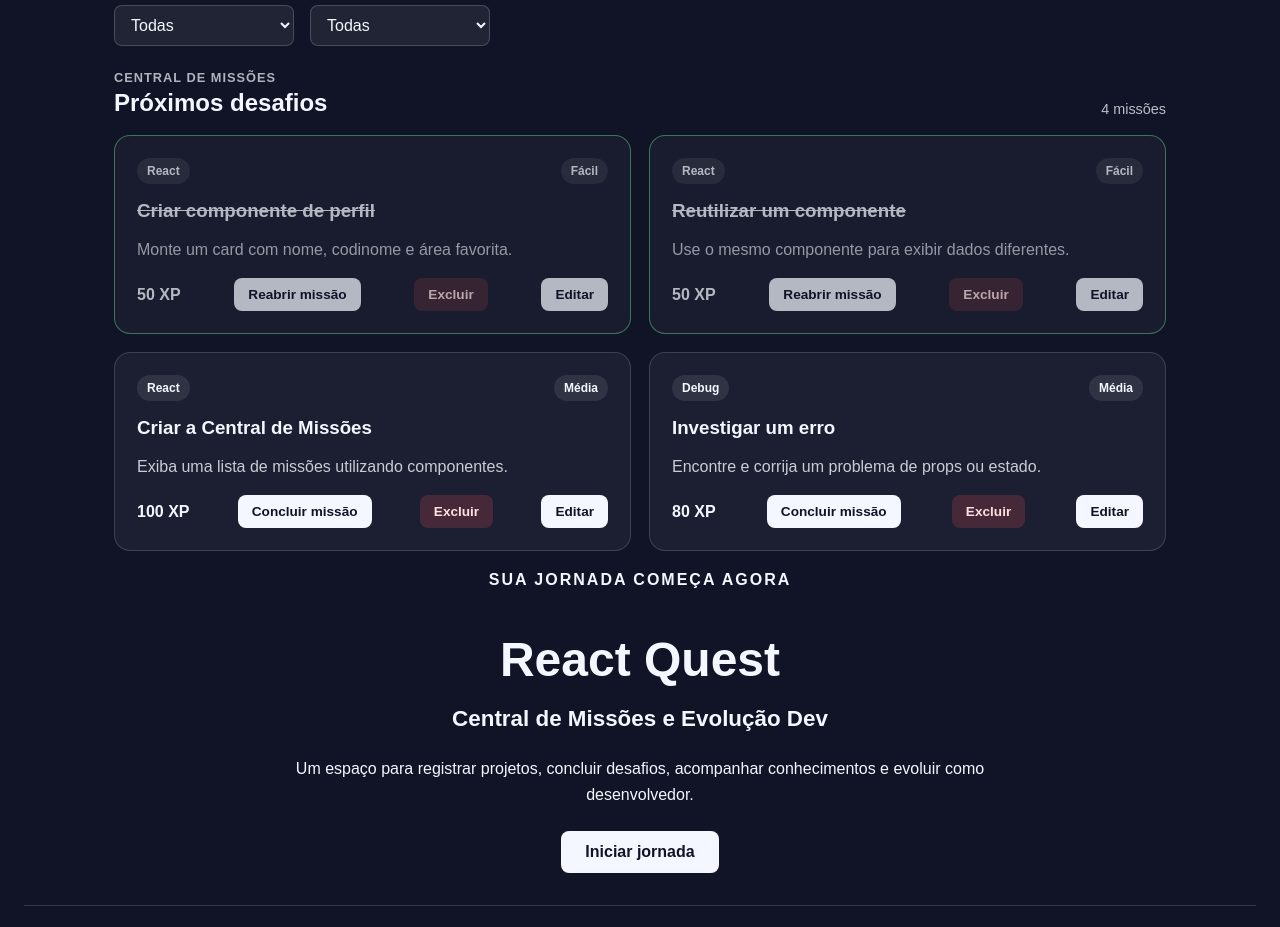
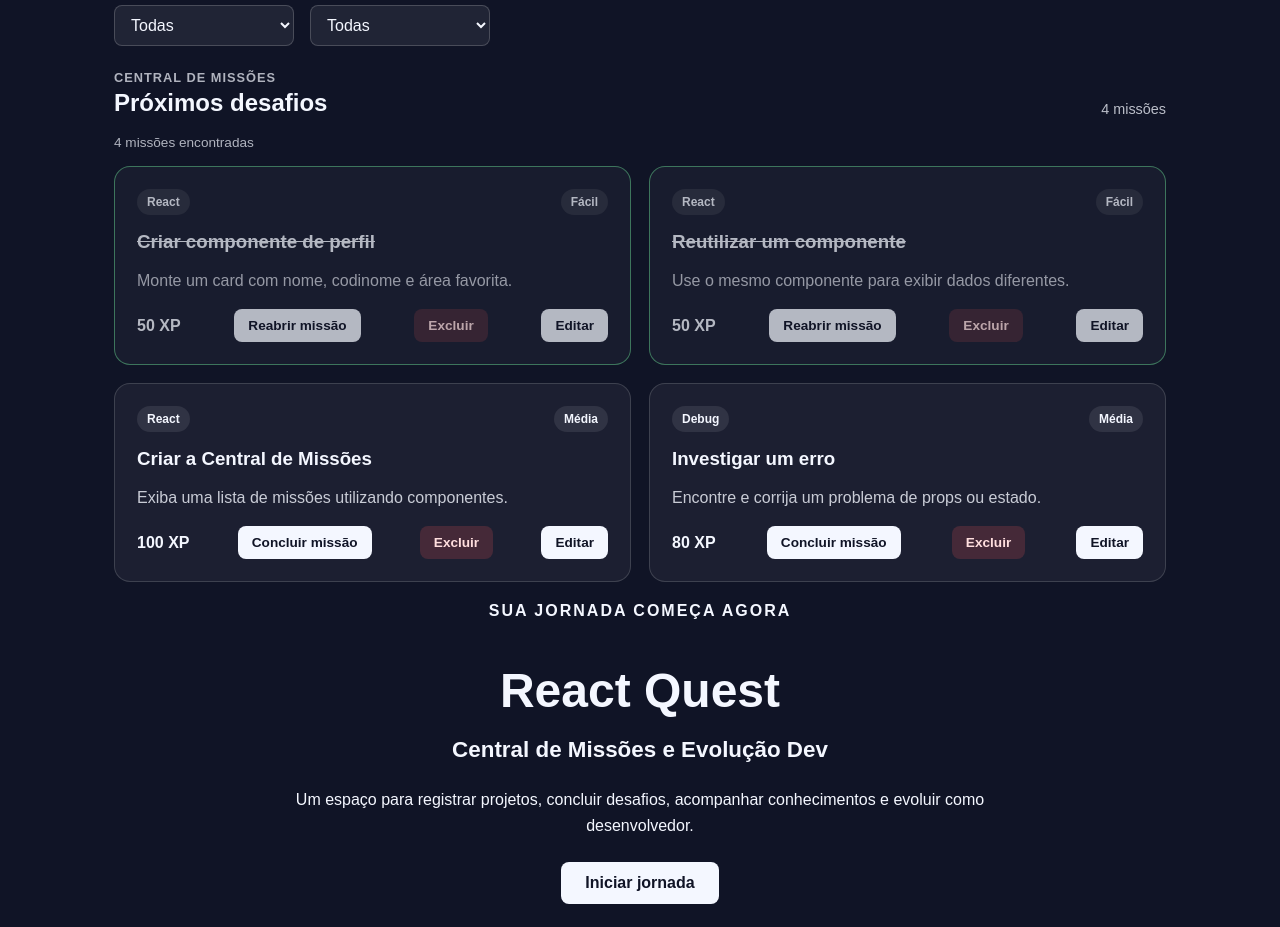
Before and after one commit to profAndreaFranca/React-Quest--Completo, a React (Vite) app: page / in a window 1280 px wide. Shown: the part 1342-2269 px from the top of the page. Built offline with nearby package versions, Linux system fonts and the light colour scheme.

Commit message:
feat: mostra quantidade de resultados

```diff
--- a/src/App.css
+++ b/src/App.css
@@ -82,6 +82,13 @@
   gap: 18px;
 }
 
+.missions-results {
+  margin: 0 0 16px;
+  font-size: 0.85rem;
+  opacity: 0.7;
+}
+
+
 @media (max-width: 750px) {
   .missions-grid {
     grid-template-columns: 1fr;
--- a/src/App.jsx
+++ b/src/App.jsx
@@ -9,7 +9,6 @@
 import MissionForm from "./components/MissionForm";
 import MissionSearch from "./components/MissionSearch";
 import MissionFilters from "./components/MissionFilters";
-
 
 const initialMissions = [
   {
@@ -88,8 +87,7 @@
   const [editingMission, setEditingMission] = useState(null);
   const [searchTerm, setSearchTerm] = useState("");
   const [statusFilter, setStatusFilter] = useState("Todas");
-  const [technologyFilter,setTechnologyFilter] = useState("Todas");
-
+  const [technologyFilter, setTechnologyFilter] = useState("Todas");
 
   //console.log(statusFilter);
 
@@ -164,26 +162,20 @@
   ];
 
   const filteredMissions = missions.filter((mission) => {
-    const matchesSearch =
-      mission.title
-        .toLowerCase()
-        .includes(searchTerm.toLowerCase());
+    const matchesSearch = mission.title
+      .toLowerCase()
+      .includes(searchTerm.toLowerCase());
 
     const matchesStatus =
       statusFilter === "Todas" ||
-      (statusFilter === "Concluídas" &&
-        mission.completed) ||
-      (statusFilter === "Pendentes" &&
-        !mission.completed);
+      (statusFilter === "Concluídas" && mission.completed) ||
+      (statusFilter === "Pendentes" && !mission.completed);
 
     const matchesTechnology =
-      technologyFilter === "Todas" ||
-      mission.technology ===
-        technologyFilter;
+      technologyFilter === "Todas" || mission.technology === technologyFilter;
 
     return matchesSearch && matchesStatus && matchesTechnology;
   });
-
 
   return (
     <main className="app">
@@ -232,12 +224,17 @@
           <div className="section-heading">
             <div>
               <p className="section-heading__tag">Central de Missões</p>
-
               <h2>Próximos desafios</h2>
             </div>
-
             <span>{missions.length} missões</span>
           </div>
+
+          <p className="missions-results">
+            {filteredMissions.length}{" "}
+            {filteredMissions.length === 1
+              ? "missão encontrada"
+              : "missões encontradas"}
+          </p>
 
           <div className="missions-grid">
             {filteredMissions.map((mission) => (
```
